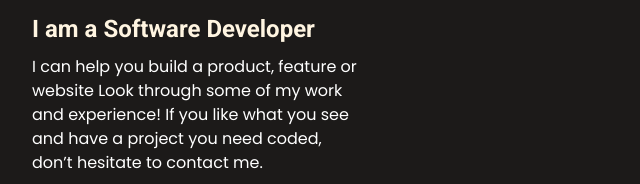
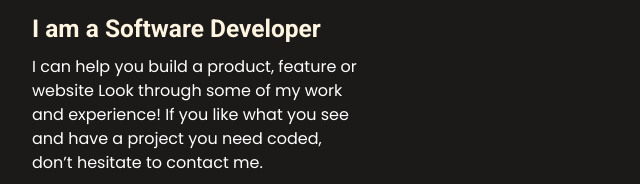
Before and after one commit to davmba/My-Portfolio-DaveMba, a plain HTML site: page index.html in a window 1280 px wide. Shown: the part 354-538 px from the top of the page, 0-640 px from the left. Drawn offline with Linux system fonts and the light colour scheme; a web font is replaced by a local one.

Commit message:
css file updated

```diff
--- a/style.css
+++ b/style.css
@@ -132,7 +132,7 @@ a {
   width: 327px;
   font-family: "Roboto", sans-serif;
   font-style: var(--font-size);
-  font-size: 24px;
+  font-size: 24.5px;
   line-height: 32px;
   color: #fff5e1;
   margin-bottom: 0.6rem;
```
